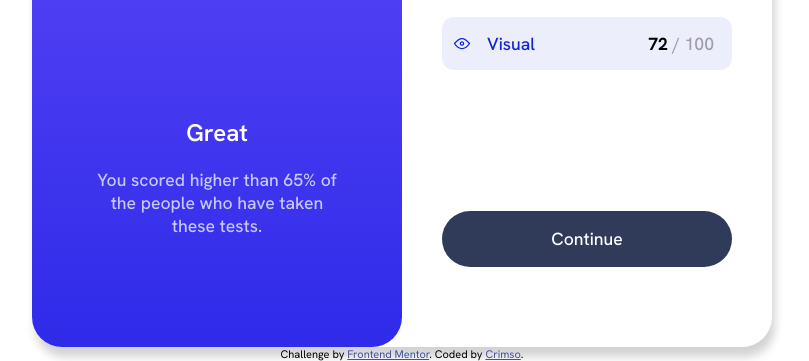
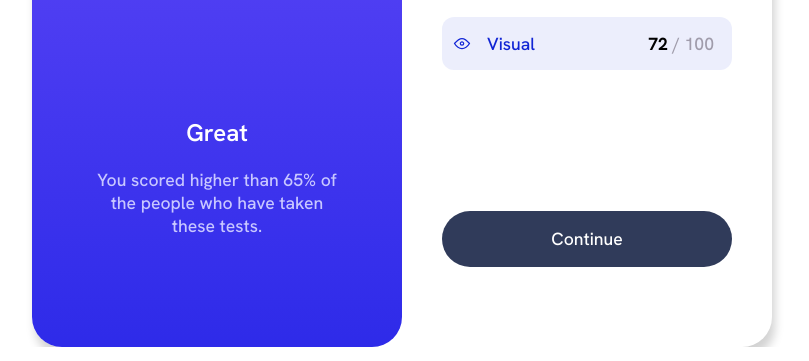
Before and after one commit to crimso/results-summary-component-main, a plain HTML site: page index.html in a window 1280 px wide. Shown: the part 453-814 px from the top of the page, without its empty margins (238-1047 px from the left). Drawn offline with Linux system fonts and the light colour scheme.

Commit message:
Update index.html
footer deleted

```diff
--- a/index.html
+++ b/index.html
@@ -72,12 +72,7 @@
     </main>
 
     <footer>
-      <div class="attribution">
-        Challenge by
-        <a href="https://www.frontendmentor.io?ref=challenge" target="_blank"
-          >Frontend Mentor</a
-        >. Coded by <a href="#">Crimso</a>.
-      </div>
+
     </footer>
   </body>
 </html>
```
